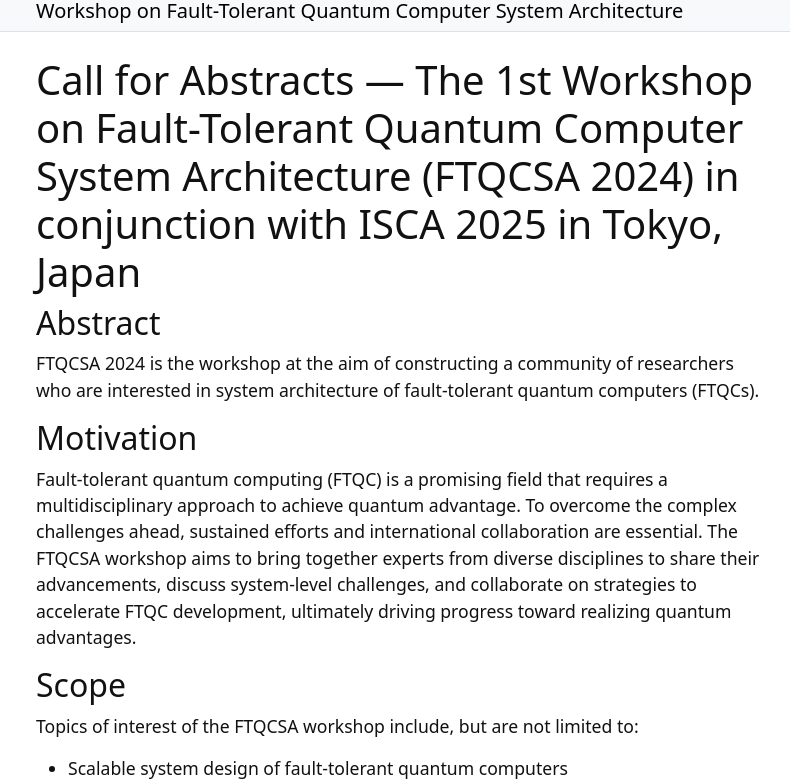
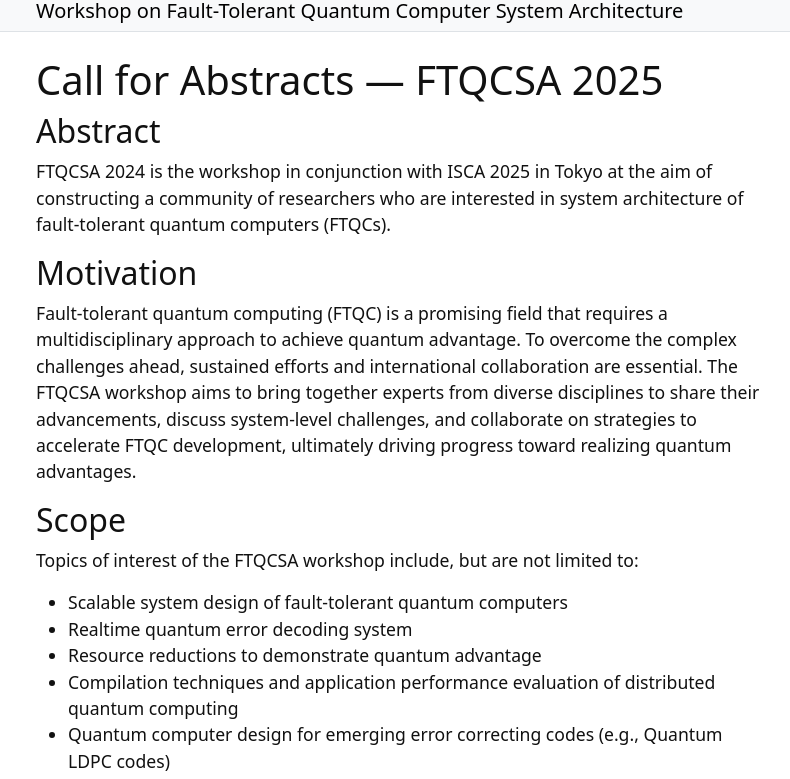
Before and after one commit to ftqcsa/ftqcsa.github.io, a Jekyll site: the page built from content/2-callforabstract-draft.md, in a window 1280 px wide and 900 px high, cut to the strip 121-900 px from the top of the window. Shown: the whole strip, without its empty margins (241-1031 px from the left). Built offline with Jekyll 4.4.1, drawn with Linux system fonts in a browser that asks for light colours.

Commit message:
Update 2-callforabstract-draft.md

```diff
--- a/content/2-callforabstract-draft.md
+++ b/content/2-callforabstract-draft.md
@@ -5,10 +5,10 @@ layout: page
 topics: Call for abstract, 2025
 ---
 
-# Call for Abstracts &mdash; The 1st Workshop on Fault-Tolerant Quantum Computer System Architecture (FTQCSA 2024) in conjunction with ISCA 2025 in Tokyo, Japan
+# Call for Abstracts &mdash; FTQCSA 2025
 
 ## Abstract
-FTQCSA 2024 is the workshop at the aim of constructing a community of researchers who are interested in system architecture of fault-tolerant quantum computers (FTQCs).
+FTQCSA 2024 is the workshop in conjunction with ISCA 2025 in Tokyo at the aim of constructing a community of researchers who are interested in system architecture of fault-tolerant quantum computers (FTQCs).
 
 ## Motivation
 Fault-tolerant quantum computing (FTQC) is a promising field that requires a multidisciplinary approach to achieve quantum advantage. To overcome the complex challenges ahead, sustained efforts and international collaboration are essential. The FTQCSA workshop aims to bring together experts from diverse disciplines to share their advancements, discuss system-level challenges, and collaborate on strategies to accelerate FTQC development, ultimately driving progress toward realizing quantum advantages.
```
